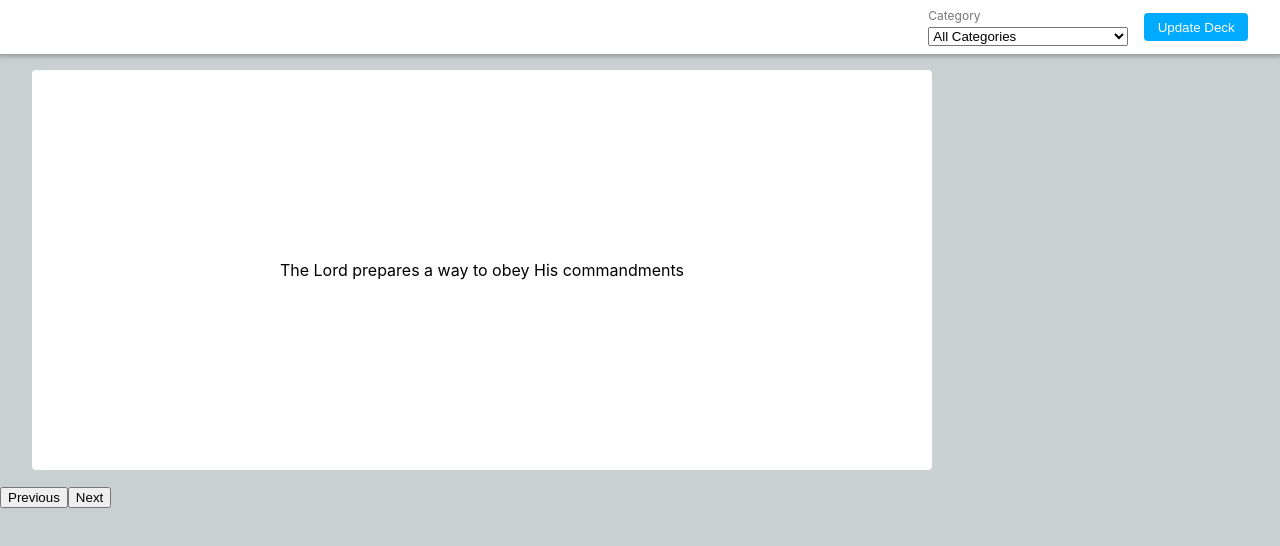
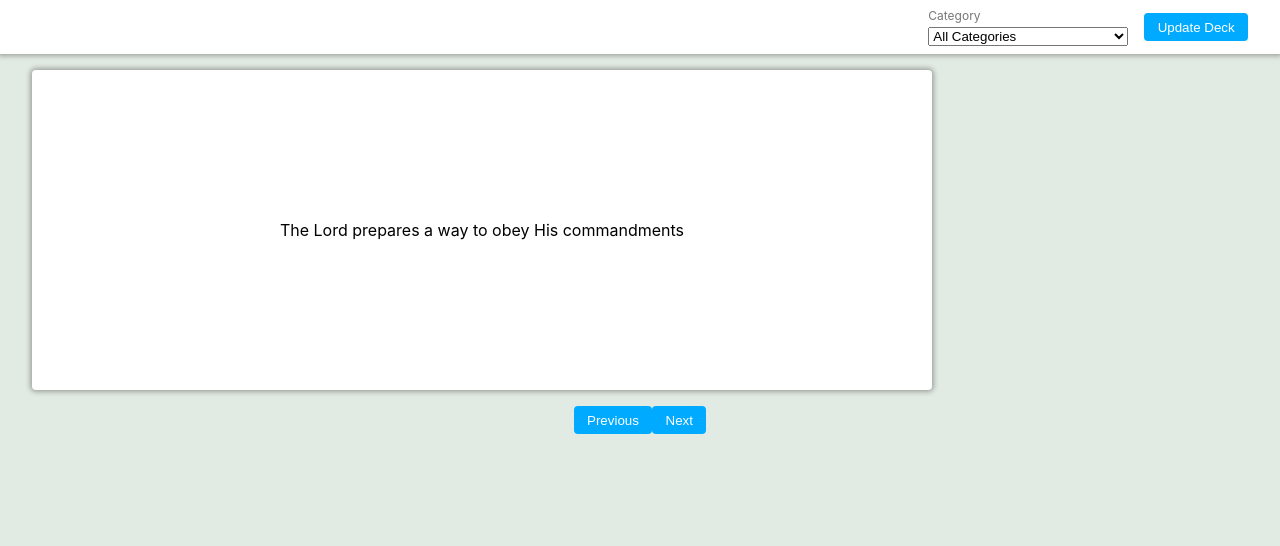
Before and after one commit to dustinblainemyers/DoctrinalMasteryReview, a React (Create React App) app: page / in a window 1280 px wide. Shown: the top 546 px of the page. Built offline with nearby package versions, Linux system fonts and the light colour scheme; the HTML template or start-up script is replaced by a standard one.

Commit message:
deployment testing

```diff
--- a/src/App.css
+++ b/src/App.css
@@ -1,6 +1,5 @@
 body {
-  background-color: #c8d0d2;
-  margin: 0;
+  background-color: rgb(226, 235, 227);
 }
 
 .container {
@@ -39,6 +38,16 @@ body {
   cursor: pointer;
 }
 
+.btn-large {
+  background-color: hsl(200, 100%, 50%);
+  color: white;
+  padding: 0.5em 1em;
+  border-radius: 0.3em;
+  border: none;
+  cursor: pointer;
+  margin-right: 10px;
+}
+
 .btn:hover {
   background-color: hsl(200, 100%, 40%);
 }
@@ -47,9 +56,10 @@ body {
   display: flex;
   justify-content: center;
   align-items: center;
+
   position: relative;
   border-radius: 0.25rem;
-  /* box-shadow: 0 0 5px 2px rgba(0, 0, 0, 0.3); */
+  box-shadow: 0 0 5px 2px rgba(0, 0, 0, 0.3);
   background-color: white;
   transform-style: preserve-3d;
   transition: 600ms;
@@ -58,7 +68,7 @@ body {
     translateY(var(--translate-y, 0));
 
   min-width: 200px;
-  height: 400px;
+  height: 320px;
 
   margin-bottom: 10px;
 }
@@ -105,9 +115,13 @@ pre {
 
 .back-image {
   width: 100%;
-  background-image: url("./images/flashCard1.webp");
   background-repeat: no-repeat;
   background-position: center;
   background-size: contain;
   height: 100%;
 }
+
+.carousel-buttons {
+  margin: 0 auto;
+  text-align: center;
+}
--- a/src/App.js
+++ b/src/App.js
@@ -7,10 +7,10 @@ const questions = require('./jsontest.json')
 function App () {
   const [flashcards, setFlashcards] = useState(questions)
   const [categoryValue, setcategoryValue] = useState('All Categories')
-  const [bookValue, setbookValue] = useState([])
+  // const [bookValue, setbookValue] = useState([])
   const [questionNumber, setquestionNumber] = useState(0)
-  let count = 0
-  const [currentCard, setCurrentCard] = useState(questions[questionNumber])
+  // let count = 0
+  const [currentCard, setCurrentCard] = useState(flashcards[questionNumber])
 
   const categoryKey = []
   questions.forEach(questions => {
@@ -55,10 +55,10 @@ function App () {
   function handleSubmit (e) {
     e.preventDefault()
 
-    if (categoryValue === 'All Categories' && bookValue === 'All Books') {
-    }
+    // if (categoryValue === 'All Categories' && bookValue === 'All Books') {
+    // }
 
-    const currentDeck = []
+    const currentDeck = flashcards
     questions.forEach((questions, index) => {
       if (questions.category === categoryValue) {
         const answer = <pre>{questions.answer}</pre>
@@ -74,9 +74,9 @@ function App () {
     })
 
     setFlashcards(currentDeck)
-    if (currentDeck.length > 0) {
-      setCurrentCard(currentDeck[0])
-    }
+    // if (currentDeck.length > 0) {
+    //   setCurrentCard(currentDeck[0])
+    // }
   }
 
   return (
@@ -103,8 +103,14 @@ function App () {
       <div className='container'>
         <FlashcardList currentCard={currentCard} />
       </div>
-      <button onClick={previousCard}>Previous</button>
-      <button onClick={nextCard}>Next</button>
+      <div className='carousel-buttons'>
+        <button className='btn' onClick={previousCard}>
+          Previous
+        </button>
+        <button className='btn' onClick={nextCard}>
+          Next
+        </button>
+      </div>
     </>
   )
 }
--- a/src/Flashcard.js
+++ b/src/Flashcard.js
@@ -1,39 +1,29 @@
-import React, { useState, useEffect, useRef } from 'react'
-
+import React, { useState } from 'react'
+const backgroundImage = require('./images/flashCard1.webp')
 export default function Flashcard ({ currentCard }) {
   const [flip, setFlip] = useState(false)
-  const [height, setHeight] = useState('initial')
-
-  // const frontEl = useRef()
-  // const backEl = useRef()
-
-  // function setMaxHeight () {
-  //   const frontHeight = frontEl.current.getBoundingClientRect().height
-  //   const backHeight = backEl.current.getBoundingClientRect().height
-  //   setHeight(Math.max(frontHeight, backHeight, 100))
-  // }
-
-  // useEffect(setMaxHeight, [
-  //   flashcard.question,
-  //   flashcard.answer,
-  //   flashcard.options
-  // ])
-  // useEffect(() => {
-  //   window.addEventListener('resize', setMaxHeight)
-  //   return () => window.removeEventListener('resize', setMaxHeight)
-  // }, [])
 
   return (
     <div
       className={`card ${flip ? 'flip' : ''}`}
-      onClick={() => setFlip(!flip)}
+      onClick={e => {
+        if (e.target.id === 'back') {
+          console.log('back')
+        } else {
+          setFlip(!flip)
+        }
+      }}
     >
-      <div></div>
       <div className='front'>{currentCard.question}</div>
       <div className='back'>
-        <div className='back-image'>
-          {/* <img src={require('./images/flashCard1.webp')} alt='House image' /> */}
-        </div>
+        <div
+          className='back-image'
+          style={{
+            backgroundImage: 'url(' + backgroundImage + ')'
+          }}
+          id='back'
+          onClick={console.log('hello')}
+        ></div>
         <div>{currentCard.answer}</div>
       </div>
     </div>
```
